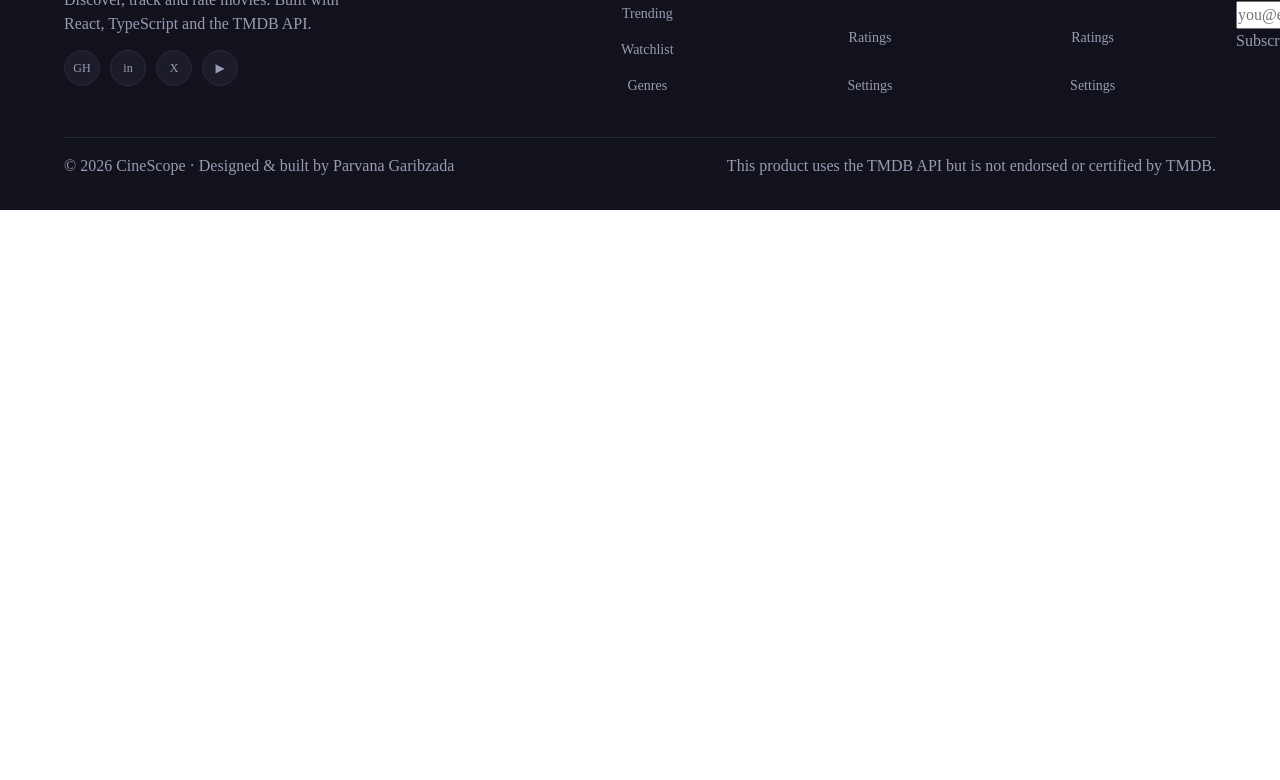
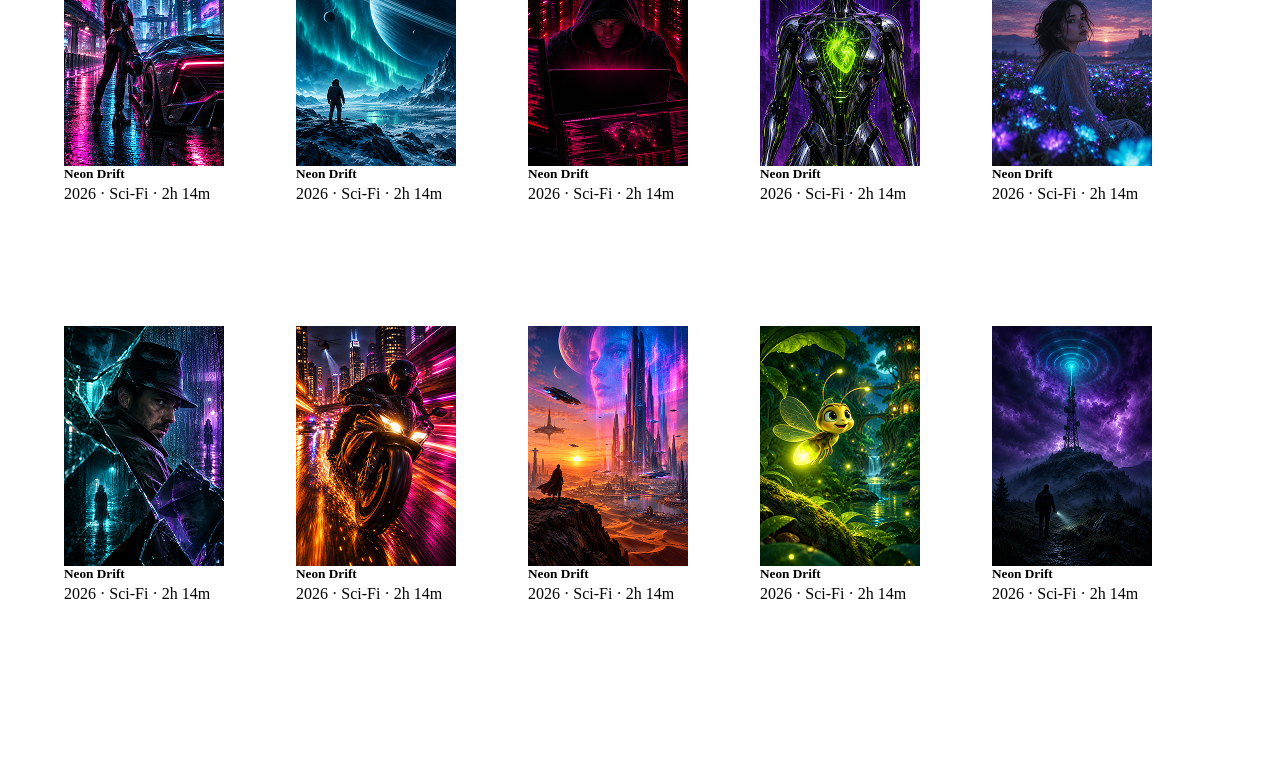
Before and after one commit to parvanagaribzada/cinema, a plain HTML site: page index.html in a window 1280 px wide. Shown: the part 816-1596 px from the top of the page. Before the commit the page ends 1026 px from the top, so only its background shows below. Drawn offline with Linux system fonts and the light colour scheme.

Commit message:
Add files via upload

```diff
--- a/css/main.css
+++ b/css/main.css
@@ -295,3 +295,32 @@ footer .menu ul li a {
   top: 60px;
   right: 0px;
 }
+
+#films {
+  max-width: 1440px;
+  width: 100%;
+  padding: 56px 64px;
+}
+
+#films .list {
+  display: grid;
+  align-items: center;
+  justify-content: space-between;
+  grid-template-columns: repeat(5, 232px);
+}
+
+#films .list .item {
+  width: 232px;
+  min-height: 400px;
+  border-radius: 18px;
+}
+
+#films .list .item span {
+  position: absolute;
+  top: 14px;
+  left: 14px;
+}
+
+#films h3 {
+  margin-bottom: 24px;
+}
--- a/index.html
+++ b/index.html
@@ -53,6 +53,73 @@
          <span class="blue"></span>
         </div>
       </section>
+      <section id="films">
+        <h3>
+          Results for “neon”
+        </h3>
+        <div class="list">
+          <div class="item">
+            <span>8.7</span>
+            <img src="assets/images/1.png" alt="1"/>
+            <h5>Neon Drift</h5>
+            <p>2026 · Sci-Fi · 2h 14m</p>
+          </div>
+          <div class="item">
+            <span>8.7</span>
+            <img src="assets/images/2.png" alt="2"/>
+            <h5>Neon Drift</h5>
+            <p>2026 · Sci-Fi · 2h 14m</p>
+          </div>
+                    <div class="item">
+            <span>8.7</span>
+            <img src="assets/images/3.png" alt="3"/>
+            <h5>Neon Drift</h5>
+            <p>2026 · Sci-Fi · 2h 14m</p>
+          </div>
+                    <div class="item">
+            <span>8.7</span>
+            <img src="assets/images/4.png" alt="4"/>
+            <h5>Neon Drift</h5>
+            <p>2026 · Sci-Fi · 2h 14m</p>
+          </div>
+                    <div class="item">
+            <span>8.7</span>
+            <img src="assets/images/5.png" alt="5"/>
+            <h5>Neon Drift</h5>
+            <p>2026 · Sci-Fi · 2h 14m</p>
+          </div>
+                    <div class="item">
+            <span>8.7</span>
+            <img src="assets/images/6.png" alt="6"/>
+            <h5>Neon Drift</h5>
+            <p>2026 · Sci-Fi · 2h 14m</p>
+          </div>
+                    <div class="item">
+            <span>8.7</span>
+            <img src="assets/images/7.png" alt="7"/>
+            <h5>Neon Drift</h5>
+            <p>2026 · Sci-Fi · 2h 14m</p>
+          </div>
+                    <div class="item">
+            <span>8.7</span>
+            <img src="assets/images/8.png" alt="8"/>
+            <h5>Neon Drift</h5>
+            <p>2026 · Sci-Fi · 2h 14m</p>
+          </div>
+                    <div class="item">
+            <span>8.7</span>
+            <img src="assets/images/9.png" alt="9"/>
+            <h5>Neon Drift</h5>
+            <p>2026 · Sci-Fi · 2h 14m</p>
+          </div>
+                    <div class="item">
+            <span>8.7</span>
+            <img src="assets/images/10.png" alt="10"/>
+            <h5>Neon Drift</h5>
+            <p>2026 · Sci-Fi · 2h 14m</p>
+          </div>
+        </div>
+      </section>
     </main>
     <footer>
       <ul>
```
